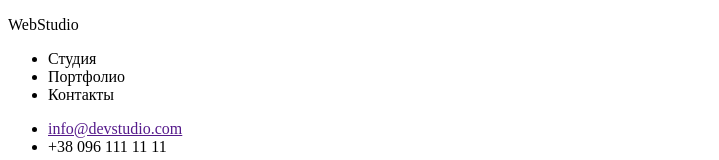
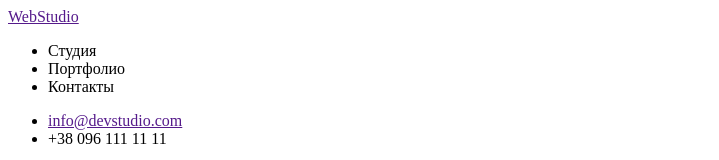
Before and after one commit to ValeriiaMasiuk/goit-markup-hw-01, a plain HTML site: page index.html in a window 1280 px wide. Shown: the top 160 px of the page, without its empty margins (0-719 px from the left). Drawn offline with Linux system fonts and the light colour scheme.

Commit message:
Добавляет правки после проверки работы преподавателем

```diff
--- a/index.html
+++ b/index.html
@@ -10,8 +10,8 @@
 
 <!-- Шапка-->
 <header>
-    <p lang="en"><a href=""></a>WebStudio</p>
     <nav>
+    <a href="">WebStudio</a>
     <ul>
         <li><a href=""></a>Студия</li>
         <li><a href=""></a>Портфолио</li>
@@ -101,12 +101,10 @@
 
 <!--Футер-->
 <footer>
-    <address>
-        <p>г. Киев, пр-т Леси Украинки, 26</p>
-    </address>
-
+    <a href="">WebStudio</a>
     <address>
         <ul>
+            <li>г. Киев, пр-т Леси Украинки, 26</li>
             <li><a href="">info@devstudio.com</a></li>
             <li><a href=""></a>+38 096 111 11 11</li>
         </ul>
```
